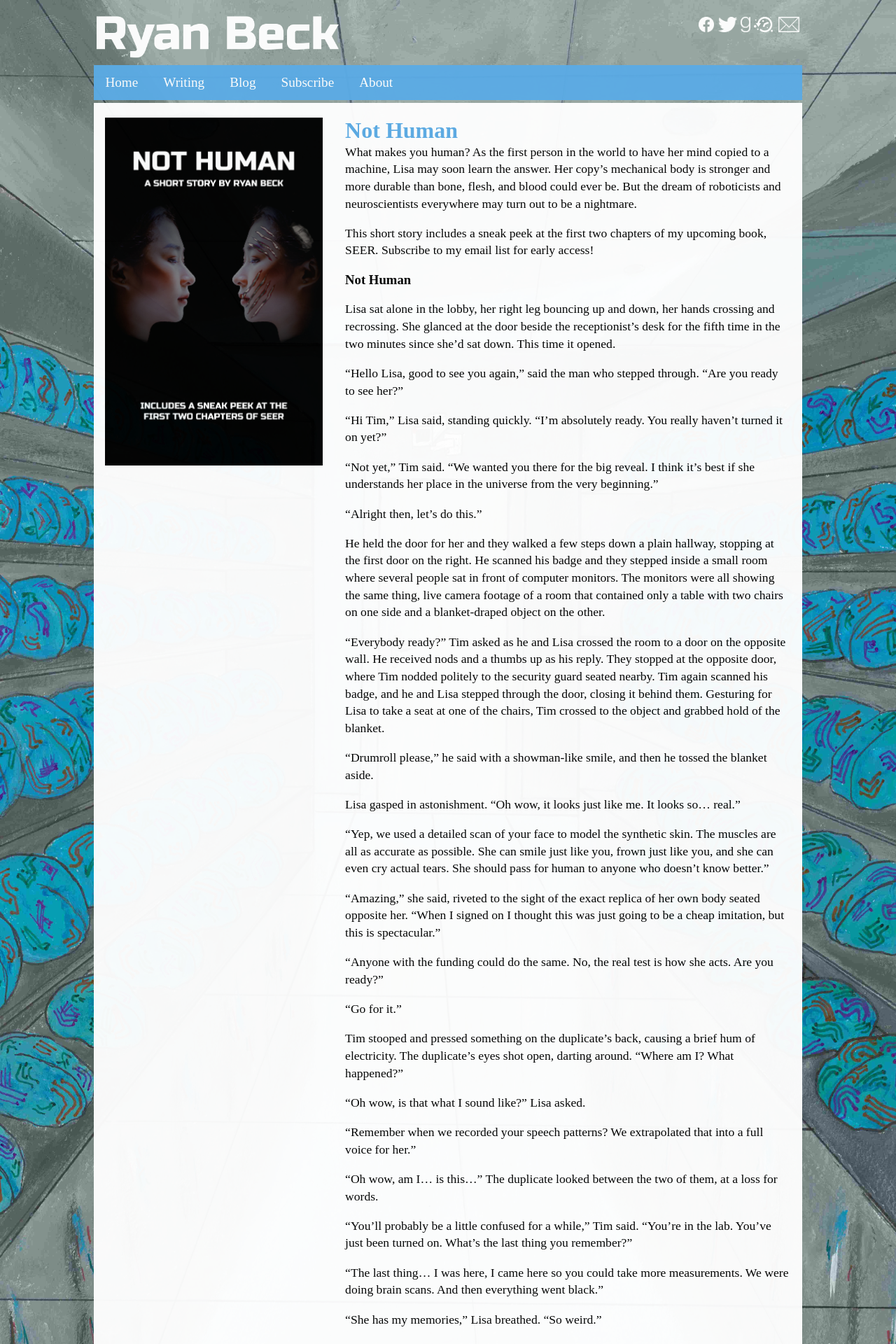
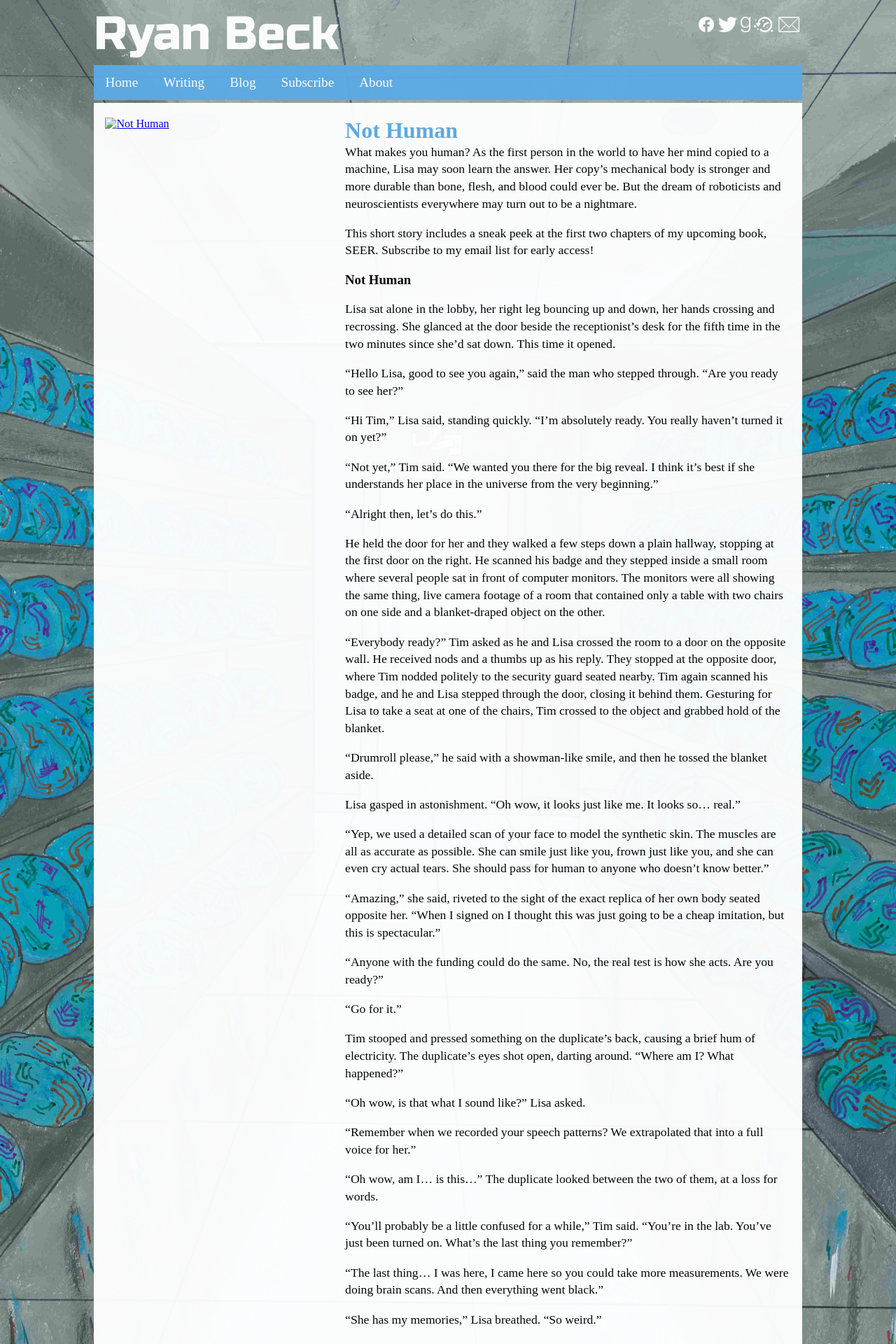
Before and after one commit to ryooan/ryooan.github.io, a Jekyll site: the page built from writing/NotHuman.html, in a window 1280 px wide. Shown: the top 1920 px of the page at 70% size. Built offline with Jekyll 4.4.1, drawn with Linux system fonts in a browser that asks for light colours.

Commit message:
Update NotHuman.html

```diff
--- a/writing/NotHuman.html
+++ b/writing/NotHuman.html
@@ -1,7 +1,6 @@
 ---
 layout: listing
 getlink: https://www.ryanbeckauthor.com/subscribe
-imagepath: /images/NotHuman.jpg
 listingname: Not Human
 howtoget: Subscribe Here for Early Access
 title: Not Human
```
